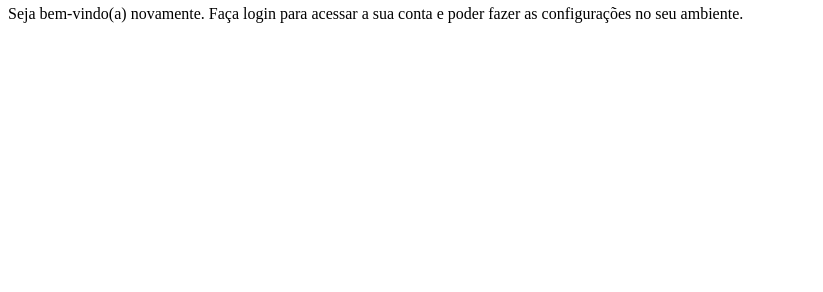
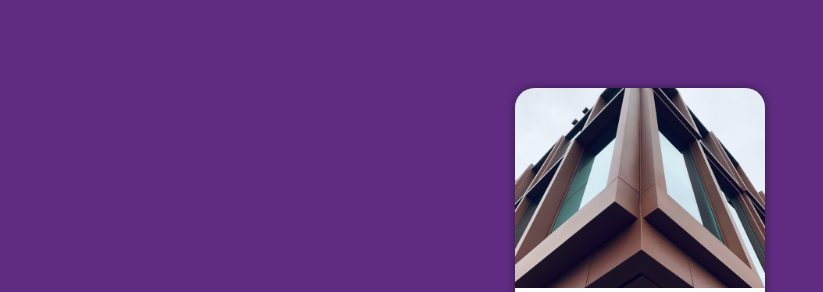
Before and after one commit to pedropouza/projeto-login, a plain HTML site: page index.html in a window 1280 px wide. Shown: the part 62-354 px from the top of the page, without its empty margins (0-823 px from the left). Drawn offline with Linux system fonts and the light colour scheme.

Commit message:
Update style.css

```diff
--- a/estilos/style.css
+++ b/estilos/style.css
@@ -5,3 +5,53 @@
     Verde: #49a09d
     Lilás: #5f2c82
 */
+
+* {
+    font-family: system-ui, -apple-system, BlinkMacSystemFont, 'Segoe UI', Roboto, Oxygen, Ubuntu, Cantarell, 'Open Sans', 'Helvetica Neue', sans-serif;
+    padding: 0;
+    margin: 0;
+    box-sizing: border-box;
+}
+
+:root {
+    --verde: #49a09d;
+    --lilas: #5f2c82;
+}
+
+body, html {
+    background-color: var(--lilas);
+    height: 100vh;
+    width: 100vw;
+}
+
+main {
+    position: relative;
+    height: 100vh;
+    width: 100vw;
+}
+
+#login {
+    position: absolute;
+    top: 50%;
+    left: 50%;
+    transform: translate(-50%, -50%);
+    background-color: #fff;
+    width: 250px;
+    height: 500px;
+    border-radius: 20px;
+    overflow: hidden;
+    box-shadow: 0 0 10px rgba(0, 0, 0, 0.454);
+}
+
+#login > #imagem {
+    display: block;
+    background: var(--lilas) url(../imagens/imagem.jpg) no-repeat;
+    background-size: cover;
+    background-position: center;
+    height: 200px;
+}
+
+#login > #formulario {
+    display: block;
+    padding: 10px;
+}
```
